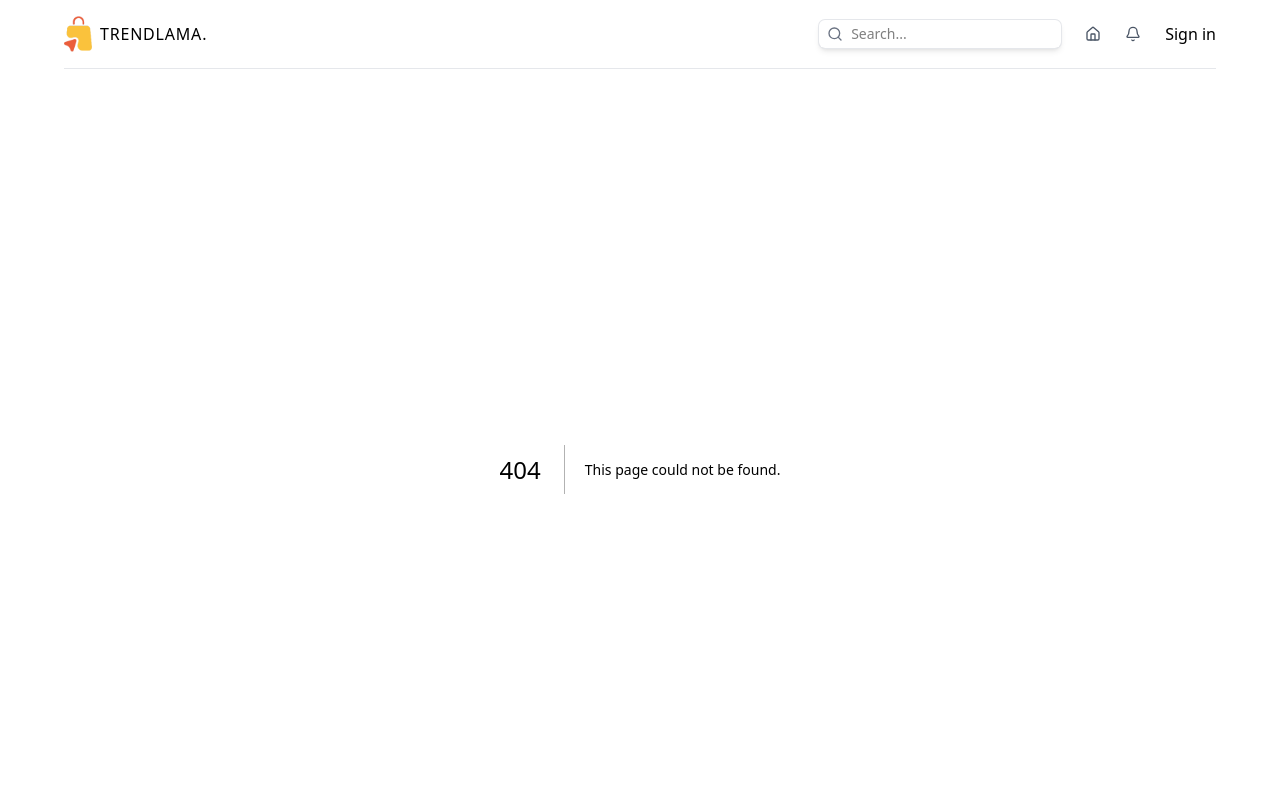
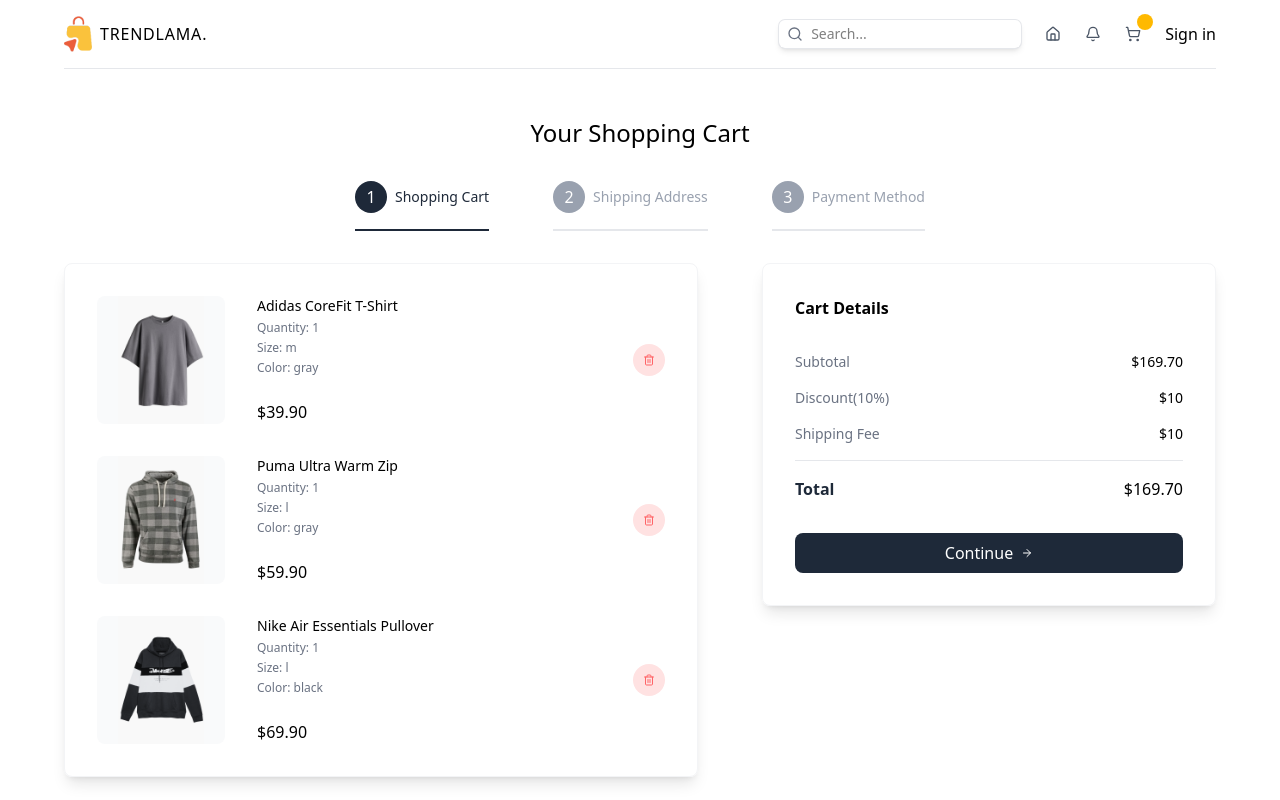
Before and after one commit to frontend-tester02/e-commerce-app, a Next.js app in the folder client/: page /cart in a window 1280 px wide. Before the commit this address had no page. Shown: the top 800 px of the page. Built offline with nearby package versions, Linux system fonts and the light colour scheme.

Commit message:
E-commerce Cart Page Design with Steps

```diff
--- /dev/null
+++ b/client/components/forms/payment-form.tsx
@@ -0,0 +1,5 @@
+const PaymentForm = () => {
+	return <div>PaymentForm</div>
+}
+
+export default PaymentForm
--- /dev/null
+++ b/client/components/forms/shipping-form.tsx
@@ -0,0 +1,5 @@
+const ShippingForm = () => {
+	return <div>ShippingForm</div>
+}
+
+export default ShippingForm
--- a/client/components/shared/navbar.tsx
+++ b/client/components/shared/navbar.tsx
@@ -2,6 +2,7 @@
 import { Bell, Home, ShoppingCart } from 'lucide-react'
 import SearchBar from './search-bar'
 import Image from 'next/image'
+import ShoppingCartIcon from './shopping-cart-icon'
 
 const Navbar = () => {
 	return (
@@ -26,6 +27,7 @@
 					<Home className='w-4 h-4 text-gray-600' />
 				</Link>
 				<Bell className='w-4 h-4 text-gray-600' />
+				<ShoppingCartIcon />
 				<Link href='/login'>Sign in</Link>
 			</div>
 		</nav>
--- /dev/null
+++ b/client/components/shared/shopping-cart-icon.tsx
@@ -0,0 +1,15 @@
+'use client'
+
+import { ShoppingCart } from 'lucide-react'
+import Link from 'next/link'
+
+const ShoppingCartIcon = () => {
+	return (
+		<Link href='/cart' className='relative'>
+			<ShoppingCart className='w-4 h-4 text-gray-600' />
+			<span className='absolute -top-3 -right-3 bg-amber-400 text-gray-600 rounded-full w-4 h-4 flex items-center justify-center text-xs font-medium'></span>
+		</Link>
+	)
+}
+
+export default ShoppingCartIcon
--- /dev/null
+++ b/client/src/app/cart/page.tsx
@@ -0,0 +1,221 @@
+'use client'
+
+import { useRouter, useSearchParams } from 'next/navigation'
+import { CartItemsType } from '../../../types'
+import Image from 'next/image'
+import { ArrowRight, Trash2 } from 'lucide-react'
+import ShippingForm from '../../../components/forms/shipping-form'
+import { useState } from 'react'
+import PaymentForm from '../../../components/forms/payment-form'
+
+const steps = [
+	{
+		id: 1,
+		title: 'Shopping Cart',
+	},
+	{
+		id: 2,
+		title: 'Shipping Address',
+	},
+	{
+		id: 3,
+		title: 'Payment Method',
+	},
+]
+
+// TEMPORARY
+const cartItems: CartItemsType = [
+	{
+		id: 1,
+		name: 'Adidas CoreFit T-Shirt',
+		shortDescription:
+			'Lorem ipsum dolor sit amet consect adipisicing elit lorem ipsum dolor sit.',
+		description:
+			'Lorem ipsum dolor sit amet consect adipisicing elit lorem ipsum dolor sit. Lorem ipsum dolor sit amet consect adipisicing elit lorem ipsum dolor sit. Lorem ipsum dolor sit amet consect adipisicing elit lorem ipsum dolor sit.',
+		price: 39.9,
+		sizes: ['s', 'm', 'l', 'xl', 'xxl'],
+		colors: ['gray', 'purple', 'green'],
+		images: {
+			gray: '/products/1g.png',
+			purple: '/products/1p.png',
+			green: '/products/1gr.png',
+		},
+		quantity: 1,
+		selectedSize: 'm',
+		selectedColor: 'gray',
+	},
+	{
+		id: 2,
+		name: 'Puma Ultra Warm Zip',
+		shortDescription:
+			'Lorem ipsum dolor sit amet consect adipisicing elit lorem ipsum dolor sit.',
+		description:
+			'Lorem ipsum dolor sit amet consect adipisicing elit lorem ipsum dolor sit. Lorem ipsum dolor sit amet consect adipisicing elit lorem ipsum dolor sit. Lorem ipsum dolor sit amet consect adipisicing elit lorem ipsum dolor sit.',
+		price: 59.9,
+		sizes: ['s', 'm', 'l', 'xl'],
+		colors: ['gray', 'green'],
+		images: { gray: '/products/2g.png', green: '/products/2gr.png' },
+		quantity: 1,
+		selectedSize: 'l',
+		selectedColor: 'gray',
+	},
+	{
+		id: 3,
+		name: 'Nike Air Essentials Pullover',
+		shortDescription:
+			'Lorem ipsum dolor sit amet consect adipisicing elit lorem ipsum dolor sit.',
+		description:
+			'Lorem ipsum dolor sit amet consect adipisicing elit lorem ipsum dolor sit. Lorem ipsum dolor sit amet consect adipisicing elit lorem ipsum dolor sit. Lorem ipsum dolor sit amet consect adipisicing elit lorem ipsum dolor sit.',
+		price: 69.9,
+		sizes: ['s', 'm', 'l'],
+		colors: ['green', 'blue', 'black'],
+		images: {
+			green: '/products/3gr.png',
+			blue: '/products/3b.png',
+			black: '/products/3bl.png',
+		},
+		quantity: 1,
+		selectedSize: 'l',
+		selectedColor: 'black',
+	},
+]
+
+const CartPage = () => {
+	const searchParams = useSearchParams()
+	const router = useRouter()
+	const [shippingFrom, setShippingFrom] = useState(null)
+
+	const activeStep = parseInt(searchParams.get('step') || '1')
+	return (
+		<div className='flex flex-col gap-8 items-center justify-center mt-12'>
+			{/* TITLE */}
+			<h1 className='text-2xl font-medium'>Your Shopping Cart</h1>
+			{/* STEPS */}
+			<div className='flex flex-col lg:flex-row items-center gap-8 lg:gap-16'>
+				{steps.map(step => (
+					<div
+						className={`flex items-center gap-2 border-b-2 pb-4 ${
+							step.id === activeStep ? 'border-gray-800' : 'border-gray-200'
+						}`}
+						key={step.id}
+					>
+						<div
+							className={`w-6 h-6 rounded-full text-white p-4 flex items-center justify-center ${
+								step.id === activeStep ? 'bg-gray-800' : 'bg-gray-400'
+							}`}
+						>
+							{step.id}
+						</div>
+						<p
+							className={`text-sm font-medium ${
+								step.id === activeStep ? 'text-gray-800' : 'text-gray-400'
+							}`}
+						>
+							{step.title}
+						</p>
+					</div>
+				))}
+			</div>
+			{/* STEPS & DETAILS */}
+			<div className='w-full flex flex-col lg:flex-row gap-16'>
+				{/* STEPS */}
+				<div className='w-full lg:w-7/12 shadow-lg border-1 border-gray-100 p-8 rounded-lg flex flex-col gap-8'>
+					{activeStep === 1 ? (
+						cartItems.map(item => (
+							// Single cart item
+							<div
+								className='flex items-center justify-between'
+								key={item.id + item.selectedSize + item.selectedColor}
+							>
+								{/* IMAGE AND DETAILS */}
+								<div className='flex gap-8'>
+									{/* IMAGE*/}
+									<div className='relative w-32 h-32 bg-gray-50 rounded-lg overflow-hidden'>
+										<Image
+											src={item.images[item.selectedColor]}
+											alt={item.name}
+											fill
+											className='object-contain'
+										/>
+									</div>
+									{/* ITEM DETAILS */}
+									<div className='flex flex-col justify-between'>
+										<div className='flex flex-col gap-1'>
+											<p className='text-sm font-medium'>{item.name}</p>
+											<p className='text-xs text-gray-500'>
+												Quantity: {item.quantity}
+											</p>
+											<p className='text-xs text-gray-500'>
+												Size: {item.selectedSize}
+											</p>
+											<p className='text-xs text-gray-500'>
+												Color: {item.selectedColor}
+											</p>
+										</div>
+										<p className='font-medium'>${item.price.toFixed(2)}</p>
+									</div>
+								</div>
+								{/* DELETE BUTTON */}
+								<button className='w-8 h-8 rounded-full bg-red-100 hover:bg-red-200 transition-all duration-300 text-red-400 flex items-center justify-center cursor-pointer'>
+									<Trash2 className='w-3 h-3' />
+								</button>
+							</div>
+						))
+					) : activeStep === 2 ? (
+						<ShippingForm />
+					) : activeStep === 3 && shippingFrom ? (
+						<PaymentForm />
+					) : (
+						<p className='text-sm text-gray-500'>
+							Please fill in the shipping form to continue
+						</p>
+					)}
+				</div>
+				{/* DETAILS */}
+				<div className='w-full lg:w-5/12 shadow-lg border-1 border-gray-100 p-8 rounded-lg flex flex-col gap-8 h-max'>
+					<h2 className='font-semibold'>Cart Details</h2>
+					<div className='flex flex-col gap-4'>
+						<div className='flex justify-between text-sm'>
+							<p className='text-gray-500'>Subtotal</p>
+							<p className='font-medium'>
+								$
+								{cartItems
+									.reduce((acc, item) => acc + item.price * item.quantity, 0)
+									.toFixed(2)}
+							</p>
+						</div>
+						<div className='flex justify-between text-sm'>
+							<p className='text-gray-500'>Discount(10%)</p>
+							<p className='font-medium'>$10</p>
+						</div>
+						<div className='flex justify-between text-sm'>
+							<p className='text-gray-500'>Shipping Fee</p>
+							<p className='font-medium'>$10</p>
+						</div>
+						<hr className='border-gray-200' />
+						<div className='flex justify-between'>
+							<p className='text-gray-800 font-semibold'>Total</p>
+							<p className='font-medium'>
+								$
+								{cartItems
+									.reduce((acc, item) => acc + item.price * item.quantity, 0)
+									.toFixed(2)}
+							</p>
+						</div>
+					</div>
+					{activeStep === 1 && (
+						<button
+							onClick={() => router.push('/cart?step=2', { scroll: false })}
+							className='w-full bg-gray-800 hover:bg-gray-900 transition-all duration-300 text-white p-2 rounded-lg cursor-pointer flex items-center justify-center gap-2'
+						>
+							Continue
+							<ArrowRight className='w-3 h-3' />
+						</button>
+					)}
+				</div>
+			</div>
+		</div>
+	)
+}
+
+export default CartPage
```
Also changed, not shown: 1 other file (tests, documents, lock files or other folders).
